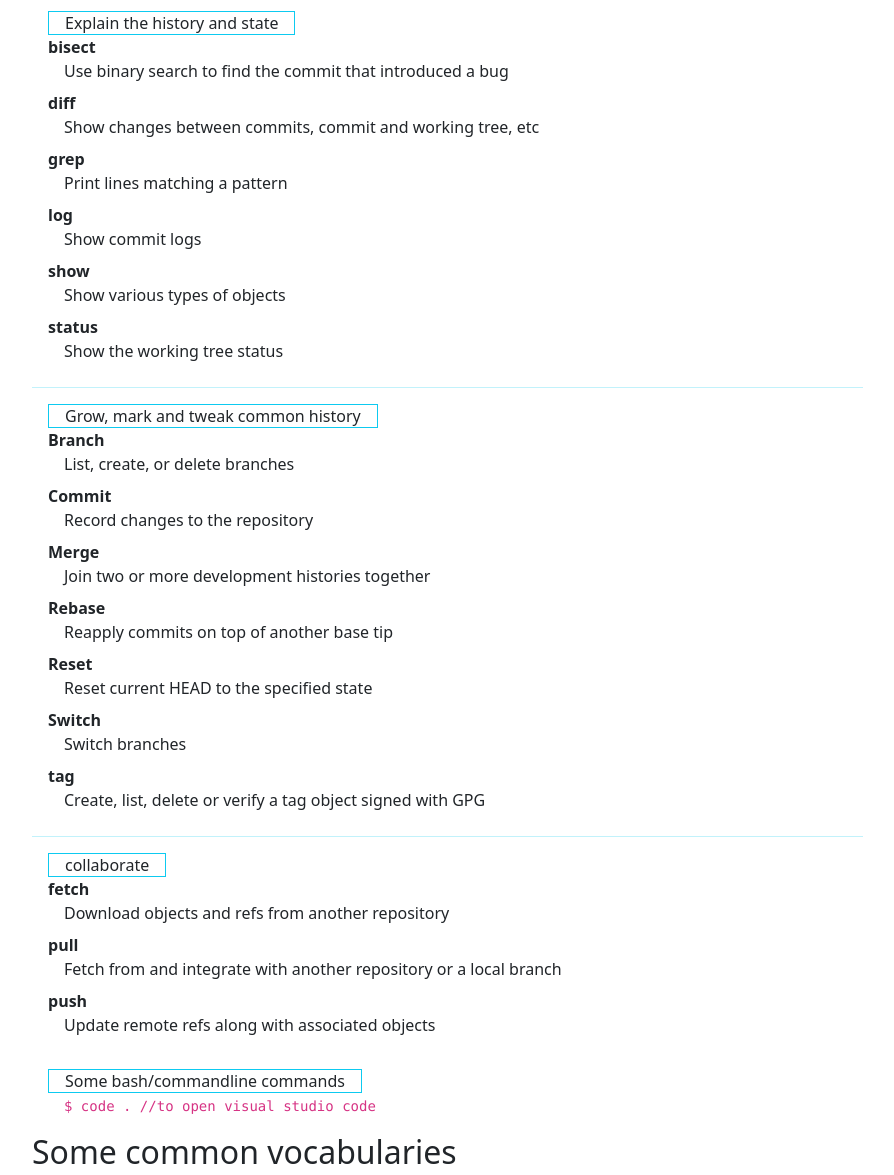
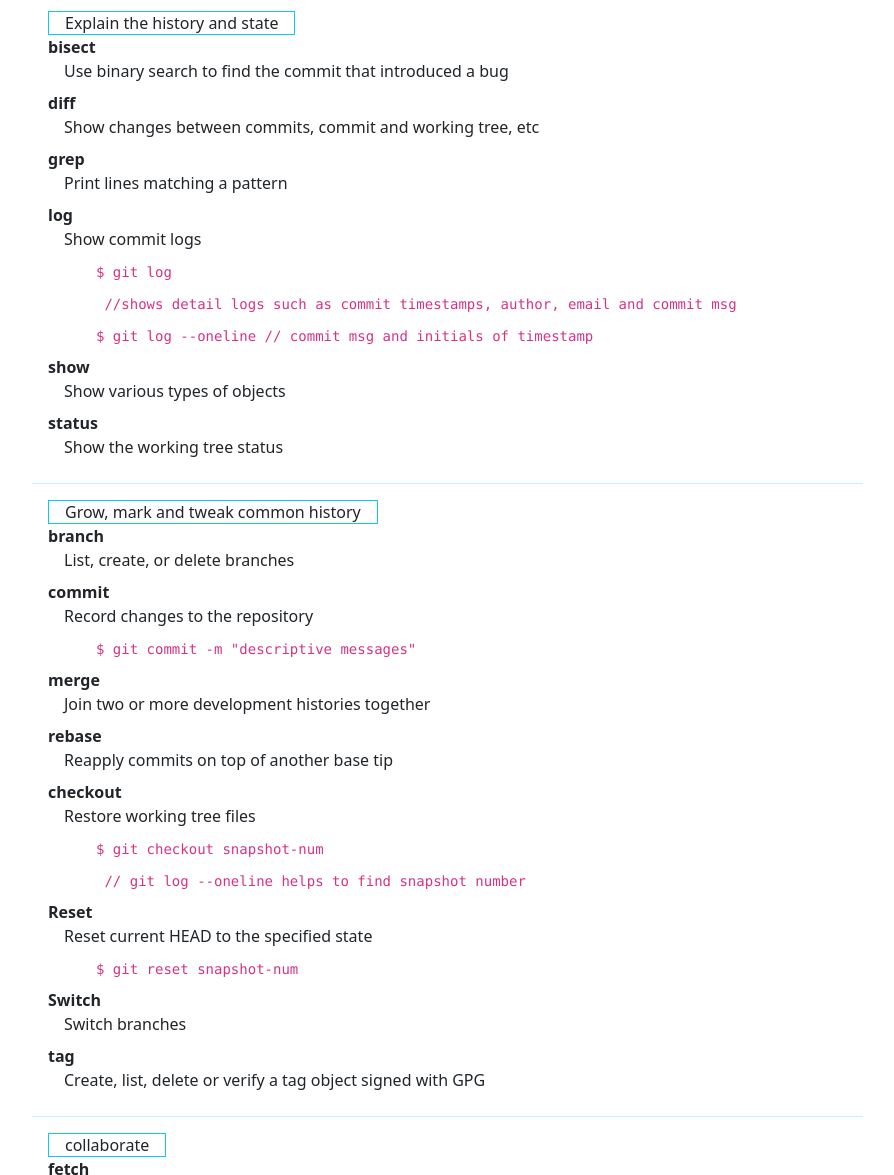
Before and after one commit to hailea/git-in-twenty-minutes, a plain HTML site: page index.html in a window 1280 px wide. Shown: the part 1197-2372 px from the top of the page, without its empty margins (50-944 px from the left). Drawn offline with nearby package versions, Linux system fonts and the light colour scheme.

Commit message:
first draft of learning git in 20 minutes are completed

```diff
--- a/index.html
+++ b/index.html
@@ -72,6 +72,9 @@
                     <dd class="mx-3">Print lines matching a pattern</dd>
                     <dt>log</dt>
                     <dd class="mx-3">Show commit logs</dd>
+                    <dd><code class="mx-5"> $ git log </code></dd>
+                    <dd><code class="mx-5"> &nbsp;//shows detail logs such as commit timestamps, author, email and commit msg </code></dd>
+                    <dd><code class="mx-5"> $ git log --oneline // commit msg and initials of timestamp </code></dd>
                     <dt>show</dt>
                     <dd class="mx-3">Show various types of objects</dd>
                     <dt>status</dt>
@@ -79,16 +82,22 @@
                 </dl>
                 <hr class="bg-info m-0 p-0">
                 <dl class="p-2 m-2"><span class="border border-info px-3"> Grow, mark and tweak common history</span>
-                    <dt>Branch</dt>
+                    <dt>branch</dt>
                     <dd class="mx-3">List, create, or delete branches</dd>
-                    <dt>Commit</dt>
+                    <dt>commit</dt>
                     <dd class="mx-3">Record changes to the repository</dd>
-                    <dt>Merge</dt>
+                    <dd><code class="mx-5"> $ git commit -m "descriptive messages" </code></dd>
+                    <dt>merge</dt>
                     <dd class="mx-3">Join two or more development histories together</dd>
-                    <dt>Rebase</dt>
+                    <dt>rebase</dt>
                     <dd class="mx-3">Reapply commits on top of another base tip</dd>
+                    <dt>checkout</dt>
+                    <dd class="mx-3">Restore working tree files</dd>
+                    <dd><code class="mx-5"> $ git checkout snapshot-num </code></dd>
+                    <dd><code class="mx-5"> &nbsp;// git log --oneline helps to find snapshot number </code></dd>
                     <dt>Reset</dt>
                     <dd class="mx-3">Reset current HEAD to the specified state</dd>
+                    <dd><code class="mx-5"> $ git reset snapshot-num </code></dd>
                     <dt>Switch</dt>
                     <dd class="mx-3">Switch branches</dd>
                     <dt>tag</dt>
@@ -108,7 +117,7 @@
                     <code class="px-3">$ code . //to open visual studio code</code> <br>
 
                 </div>
-                <h2>Some common vocabularies</h2>
+                <h2>Some common Terms</h2>
                 <dl class="border border-info px-3">
                     <dt>Repositories/Repo's</dt>
                     <dd class="mx-3">A container for a project you want to track with Git.</dd>
```
